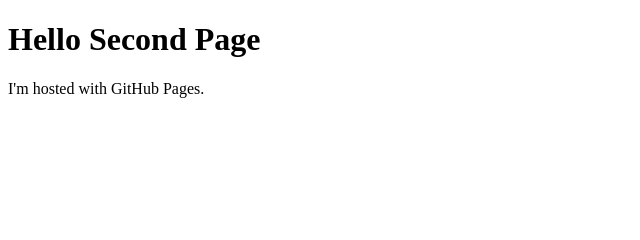
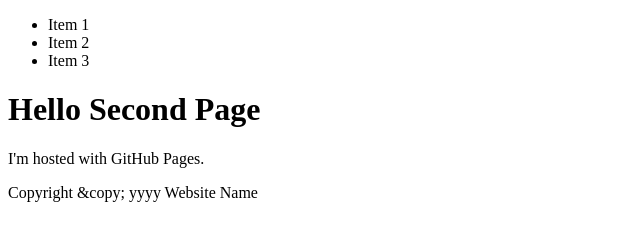
Before and after one commit to alexejamieson/alexejamieson.github.io, a plain HTML site: page Page_2.html in a window 1280 px wide. Shown: the whole page, without its empty margins (0-640 px from the left). Drawn offline with Linux system fonts and the light colour scheme.

Commit message:
added in template
will see if this template works

```diff
--- a/Page_2.html
+++ b/Page_2.html
@@ -1,7 +1,50 @@
 <!DOCTYPE html>
 <html>
+
+
+
+<html>
+<head>
+<meta http-equiv=&quot;content-type&quot; content=&quot;text/html; charset=UTF-8&quot; />
+<title>Website Title</title>
+<!--[if IE]>
+<script src=&quot;http://html5shiv.googlecode.com/svn/trunk/html5.js&quot;></script>
+<![endif]-->
+<link rel=&quot;stylesheet&quot; href=&quot;style.css&quot; type=&quot;text/css&quot; media=&quot;screen&quot; />
+</head>
+
 <body>
+
+
+<!-- the header -->
+<div id=&quot;header&quot;>
+    <div class=&quot;container&quot;>
+        <div id=&quot;menu&quot;>
+            <ul>
+                <li>Item 1</li>
+                <li>Item 2</li>
+                <li>Item 3</li>
+            </ul>
+        </div>
+    </div>
+</div>
+
+<!-- main content of the page -->
+<div id=&quot;content&quot;>
+    <div class=&quot;container&quot;>
+
 <h1>Hello Second Page</h1>
 <p>I'm hosted with GitHub Pages.</p>
+
+    </div>
+</div>
+
+<!-- footer -->
+<div id=&quot;footer&quot;>
+    <div class=&quot;container&quot;>
+        <p>Copyright &amp;copy; yyyy Website Name
+    </div>
+</div>
+
 </body>
 </html>
```
